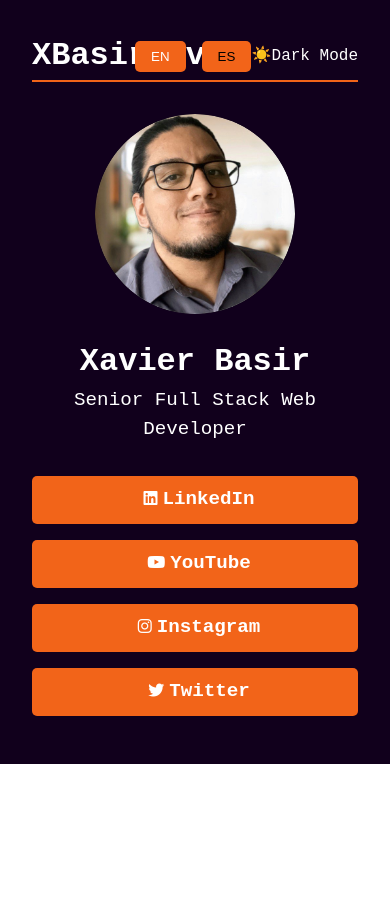
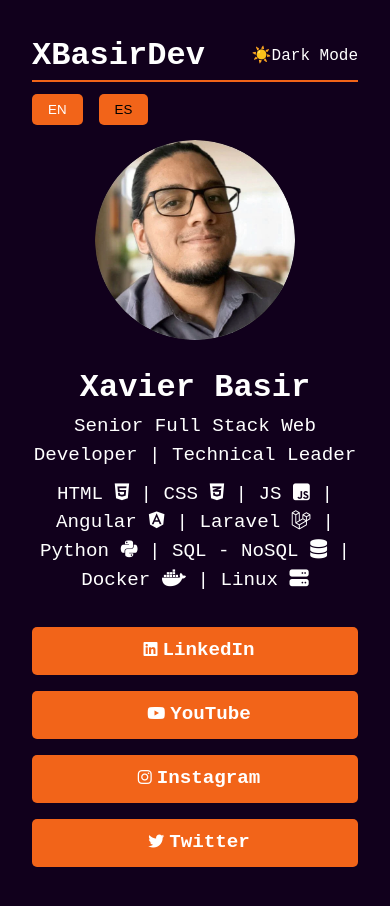
Before and after one commit to xbasirdev/lading-redes, a plain HTML site: page index.html in a window 390 px wide. Both pictures are taken after a click on the button "EN". Before the commit the page ends 844 px from the top, so only its background shows below. Drawn offline with Linux system fonts and the light colour scheme.

Commit message:
enh: mejoras de SEO y responsive

```diff
--- a/index.html
+++ b/index.html
@@ -4,6 +4,10 @@
     <meta charset="UTF-8" />
     <meta name="viewport" content="width=device-width, initial-scale=1.0" />
     <title>XBasirDev - Senior Full Stack Dev</title>
+    <meta name="author" content="Xavier Basir"/>
+    <meta name="description" content="Xavier Basir - Senior Full Stack Web Developer and Technical Leader"/>
+    <meta name="keywords" content="Xavier Basir, XBasirDev, Senior Full Stack Web Developer, Technical Leader, Angular, Laravel, Venezuelan developer"/>
+    <link rel="canonical" href="https://xbasir.dev" />
     <link rel="stylesheet" href="style.css" />
     <link rel="shortcut icon" href="assets/img/favicon.ico"/>
   </head>
@@ -11,7 +15,7 @@
     <div class="container">
       <div class="header">
         <h2>XBasirDev</h2>
-        <div class="language-switcher">
+        <div class="language-switcher switcher-main">
           <button class="lang-en active">EN</button>
           <button class="lang-es">ES</button>
         </div>
@@ -21,9 +25,23 @@
         </div>
       </div>
       <div class="profile">
-        <img src="assets/img/profile-pic.jpg" alt="Profile picture Xavier Basir" />
+        <div class="language-switcher switcher-mobile">
+          <button class="lang-en-mobile active">EN</button>
+          <button class="lang-es-mobile">ES</button>
+        </div>
+        <img src="assets/img/profile-pic.webp" alt="Profile picture Xavier Basir" />
         <h1>Xavier Basir</h1>
-        <p>Senior Full Stack Web Developer</p>
+        <p>Senior Full Stack Web Developer | Technical Leader</p>
+        <p class="technologies">HTML <i class="fa-brands fa-html5"></i> |
+          CSS <i class="fa-brands fa-css3-alt"></i> |
+          JS <i class="fa-brands fa-square-js"></i> |
+          Angular <i class="fa-brands fa-angular"></i> |
+          Laravel <i class="fa-brands fa-laravel"></i> |
+          Python <i class="fa-brands fa-python"></i> |
+          SQL - NoSQL <i class="fa-solid fa-database"></i> |
+          Docker <i class="fa-brands fa-docker"></i> |
+          Linux <i class="fa-solid fa-server"></i>
+        </p>
         <div class="social-media">
           <a href="https://www.linkedin.com/in/xavier-basir-4491b8171/" target="_blank">
             <span><i class="fa-brands fa-linkedin"></i>LinkedIn</span>
--- a/script.js
+++ b/script.js
@@ -2,6 +2,8 @@
 const langButtons = document.querySelectorAll('.language-switcher button');
 const langEn = document.querySelector('.lang-en');
 const langEs = document.querySelector('.lang-es');
+const langEnMobile = document.querySelector('.lang-en-mobile');
+const langEsMobile = document.querySelector('.lang-es-mobile');
 const profile = document.querySelector('.profile');
 // Get browser language
 const browserLanguage = navigator.language.slice(0, 2);
@@ -20,23 +22,29 @@
 // Change language function
 function changeLanguage() {
 	// Change active state of language buttons
-	if (this === langEn) {
+	if (this === langEn || this === langEnMobile) {
 		langEn.classList.add('active');
 		langEs.classList.remove('active');
+		langEnMobile.classList.add('active');
+		langEsMobile.classList.remove('active');
 		lang = 'en';
 	} else {
 		langEs.classList.add('active');
 		langEn.classList.remove('active');
+		langEsMobile.classList.add('active');
+		langEnMobile.classList.remove('active');
 		lang = 'es';
 	}
 
 	// Update text content of elements
-	profile.querySelector('p').textContent = lang === 'en' ? 'Senior Full Stack Web Developer' : 'Desarrollador Web Full Stack Senior';
+	profile.querySelector('p').textContent = lang === 'en' ? 'Senior Full Stack Web Developer | Technical Leader' : 'Desarrollador Web Full Stack Senior | Líder Técnico';
 }
 
 // Add event listeners to language buttons
 langEn.addEventListener('click', changeLanguage);
 langEs.addEventListener('click', changeLanguage);
+langEnMobile.addEventListener('click', changeLanguage);
+langEsMobile.addEventListener('click', changeLanguage);
 
 // Dark Mode Switcher
 const darkModeSwitcher = document.querySelector('.dark-mode-switcher input[type="checkbox"]');
--- a/style.css
+++ b/style.css
@@ -21,6 +21,7 @@
 	justify-content: space-between;
 	align-items: center;
 	margin-bottom: 2rem;
+	border-bottom: 2px solid #f26419;
   }
 
   .header h2 {
@@ -40,8 +41,34 @@
 	cursor: pointer;
   }
 
+  .switcher-mobile{
+	margin-left: auto;
+	margin-top: -20px;
+	margin-bottom: 15px;
+  }
+
+  /* Ocultar clase en pantallas con ancho menor a 600px */
+  @media screen and (max-width: 600px) {
+	.switcher-main {
+		display: none;
+	}
+
+  }
+
+  @media screen and (min-width: 600px) {
+	.switcher-mobile {
+		display: none;
+	}
+  }
+
   .lang-en.active,
   .lang-es:hover {
+	background-color: #f26419;
+	color: #fff !important;
+  }
+
+  .lang-en-mobile.active,
+  .lang-es-mobile:hover {
 	background-color: #f26419;
 	color: #fff !important;
   }
@@ -87,6 +114,10 @@
   .profile p {
 	font-size: 1.2rem;
 	margin-bottom: 2rem;
+  }
+
+  .technologies {
+	margin-top: -22px;
   }
 
   .social-media {
```
Also changed, not shown: assets/img/favicon.ico, assets/img/profile-pic.webp (added).
